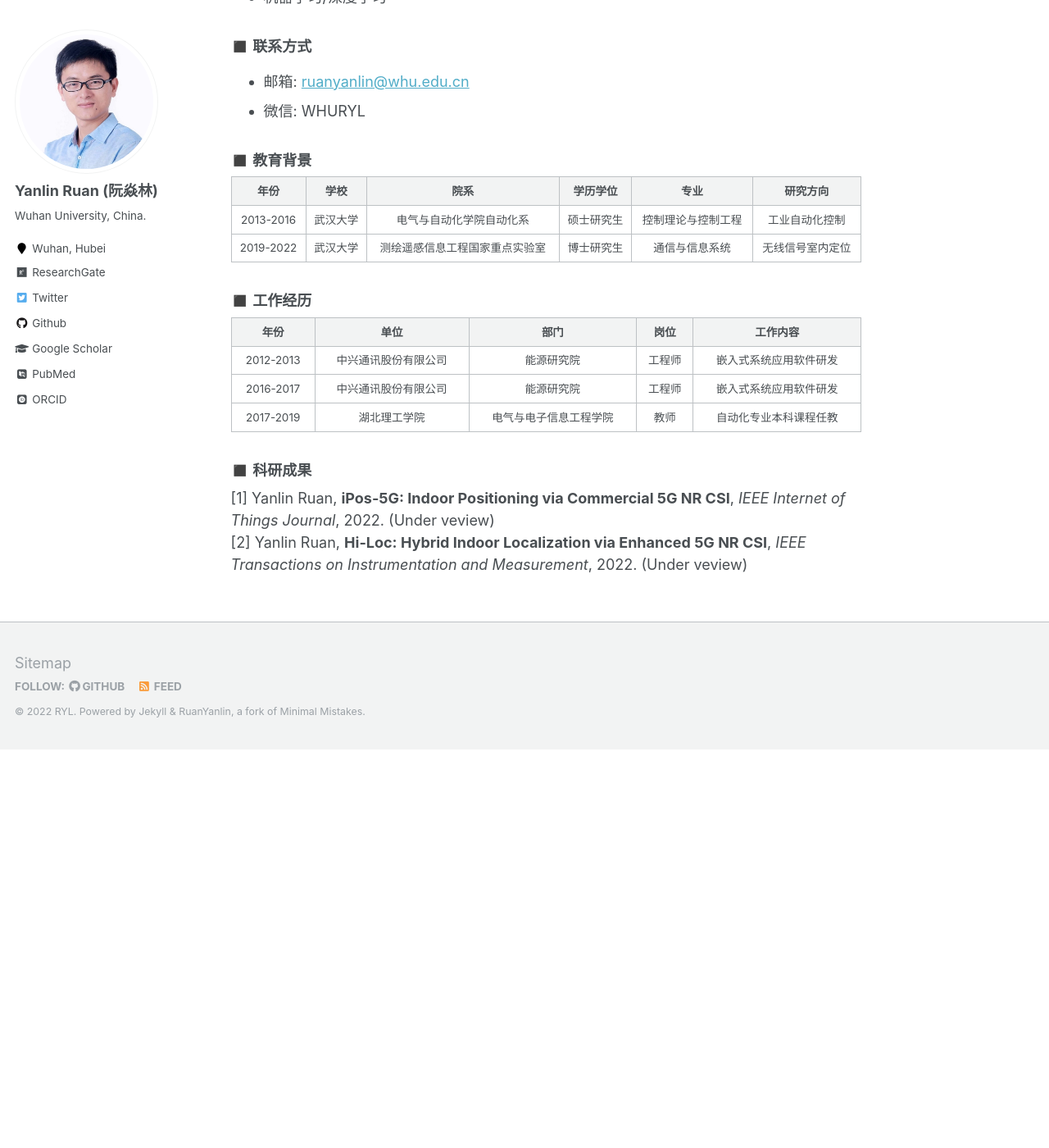
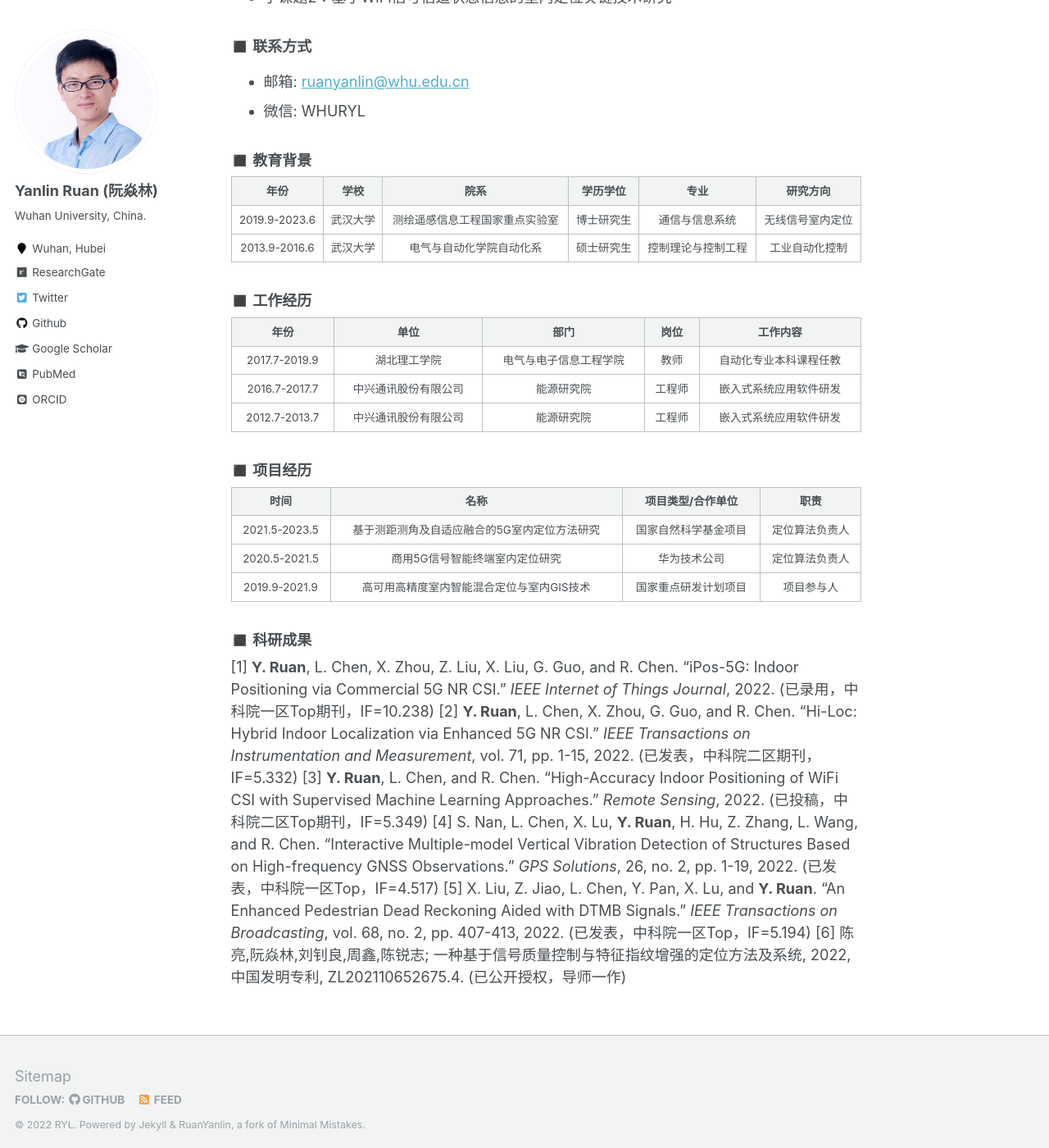
Before and after one commit to whuryl/whuryl.github.io, a Jekyll site: the page built from _pages/about.md, in a window 1280 px wide and 1400 px high, scrolled down 543 px. Shown: the whole window at 82% size. Built offline with Jekyll 4.4.1, drawn with Linux system fonts in a browser that asks for light colours; some web fonts are replaced; before the commit the page ends 1457 px from its top, so only the background shows below that; some of the changed text lies outside the part shown.

Commit message:
Update about.md

```diff
--- a/_pages/about.md
+++ b/_pages/about.md
@@ -14,9 +14,9 @@ I received an M.S. degree in the major of Control Theory and Control Engineering
 ------
 ### ◼️ 研究内容
 
-* 商用5G信号室内定位
-* WiFi信号室内定位
-* 机器学习/深度学习
+* 无线信号处理/无线信号室内定位/机器学习室内定位/深度学习室内定位
+* 子课题1：基于商用5G信号信道状态信息的室内定位关键技术研究
+* 子课题2：基于WiFi信号信道状态信息的室内定位关键技术研究
 
 ### ◼️ 联系方式
 
@@ -27,18 +27,30 @@ I received an M.S. degree in the major of Control Theory and Control Engineering
 
 |年份|学校|院系|学历学位|专业|研究方向|
 |:-:|:-:|:-:|:-:|:-:|:-:|
-|2013-2016|武汉大学|电气与自动化学院自动化系|硕士研究生|控制理论与控制工程|工业自动化控制|
-|2019-2022|武汉大学|测绘遥感信息工程国家重点实验室|博士研究生|通信与信息系统|无线信号室内定位|
+|2019.9-2023.6|武汉大学|测绘遥感信息工程国家重点实验室|博士研究生|通信与信息系统|无线信号室内定位|
+|2013.9-2016.6|武汉大学|电气与自动化学院自动化系|硕士研究生|控制理论与控制工程|工业自动化控制|
 
 ### ◼️ 工作经历
 
 |年份|单位|部门|岗位|工作内容|
 |:-:|:-:|:-:|:-:|:-:|
-|2012-2013|中兴通讯股份有限公司|能源研究院|工程师|嵌入式系统应用软件研发|
-|2016-2017|中兴通讯股份有限公司|能源研究院|工程师|嵌入式系统应用软件研发|
-|2017-2019|湖北理工学院|电气与电子信息工程学院|教师|自动化专业本科课程任教|
+|2017.7-2019.9|湖北理工学院|电气与电子信息工程学院|教师|自动化专业本科课程任教|
+|2016.7-2017.7|中兴通讯股份有限公司|能源研究院|工程师|嵌入式系统应用软件研发|
+|2012.7-2013.7|中兴通讯股份有限公司|能源研究院|工程师|嵌入式系统应用软件研发|
+
+### ◼️ 项目经历
+
+|时间|名称|项目类型/合作单位|职责|
+|:-:|:-:|:-:|:-:|
+|2021.5-2023.5|基于测距测角及自适应融合的5G室内定位方法研究|国家自然科学基金项目|定位算法负责人|
+|2020.5-2021.5|商用5G信号智能终端室内定位研究|华为技术公司|定位算法负责人|
+|2019.9-2021.9|高可用高精度室内智能混合定位与室内GIS技术|国家重点研发计划项目|项目参与人|
 
 ### ◼️ 科研成果
 
-[1] Yanlin Ruan, **iPos-5G: Indoor Positioning via Commercial 5G NR CSI**, *IEEE Internet of Things Journal*, 2022. (Under veview)
-[2] Yanlin Ruan, **Hi-Loc: Hybrid Indoor Localization via Enhanced 5G NR CSI**, *IEEE Transactions on Instrumentation and Measurement*, 2022. (Under veview)
+[1]	**Y. Ruan**, L. Chen, X. Zhou, Z. Liu, X. Liu, G. Guo, and R. Chen. "iPos-5G: Indoor Positioning via Commercial 5G NR CSI." *IEEE Internet of Things Journal*, 2022. (已录用，中科院一区Top期刊，IF=10.238)
+[2]	**Y. Ruan**, L. Chen, X. Zhou, G. Guo, and R. Chen. "Hi-Loc: Hybrid Indoor Localization via Enhanced 5G NR CSI." *IEEE Transactions on Instrumentation and Measurement*, vol. 71, pp. 1-15, 2022. (已发表，中科院二区期刊，IF=5.332)
+[3]	**Y. Ruan**, L. Chen, and R. Chen. "High-Accuracy Indoor Positioning of WiFi CSI with Supervised Machine Learning Approaches." *Remote Sensing*, 2022. (已投稿，中科院二区Top期刊，IF=5.349)
+[4]	S. Nan, L. Chen, X. Lu, **Y. Ruan**, H. Hu, Z. Zhang, L. Wang, and R. Chen. "Interactive Multiple-model Vertical Vibration Detection of Structures Based on High-frequency GNSS Observations." *GPS Solutions*, 26, no. 2, pp. 1-19, 2022. (已发表，中科院一区Top，IF=4.517)
+[5]	X. Liu, Z. Jiao, L. Chen, Y. Pan, X. Lu, and **Y. Ruan**. "An Enhanced Pedestrian Dead Reckoning Aided with DTMB Signals." *IEEE Transactions on Broadcasting*, vol. 68, no. 2, pp. 407-413, 2022. (已发表，中科院一区Top，IF=5.194)
+[6]	陈亮,阮焱林,刘钊良,周鑫,陈锐志; 一种基于信号质量控制与特征指纹增强的定位方法及系统, 2022, 中国发明专利, ZL202110652675.4. (已公开授权，导师一作)
```
